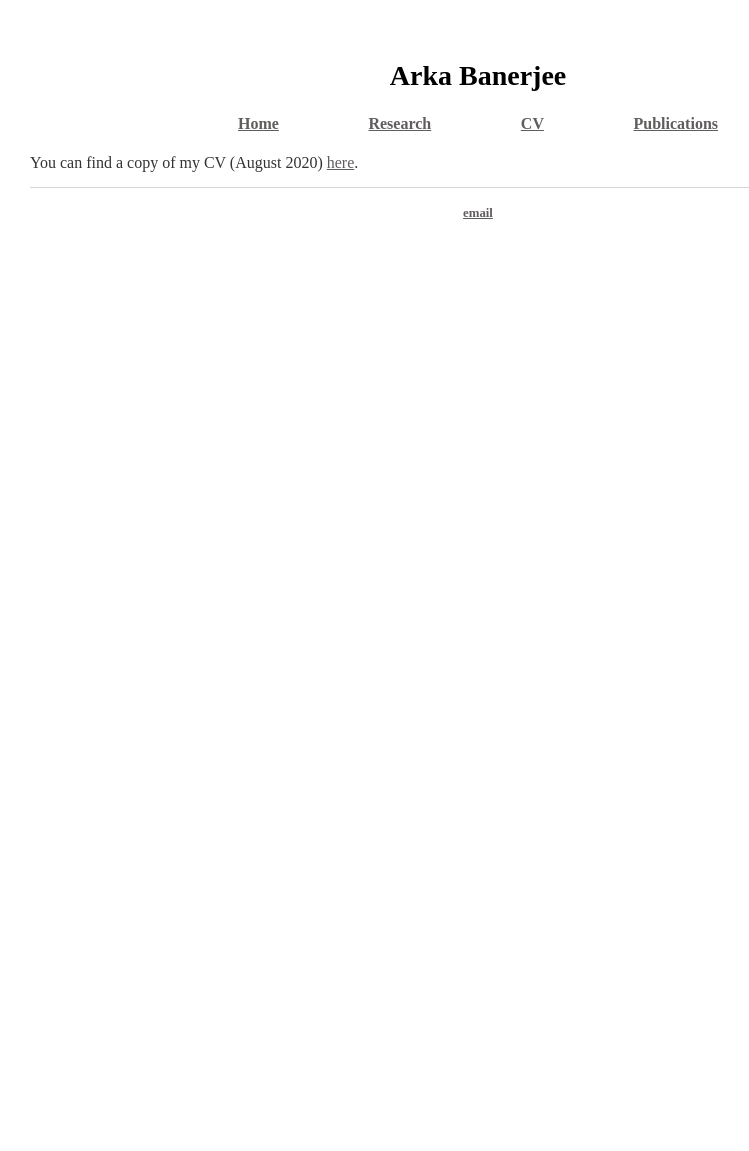
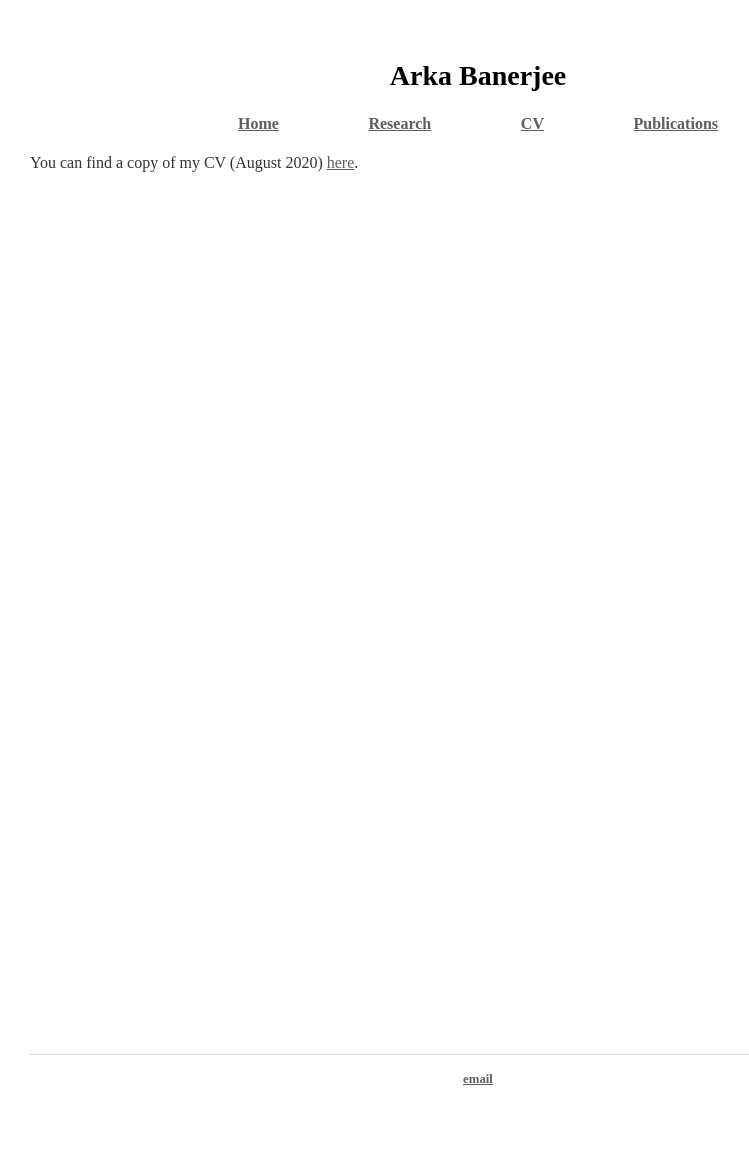
Before and after one commit to arkabanerjee/arkabanerjee.github.io, a Jekyll site: the page built from cv/index.html, in a window 1280 px wide. Shown: the whole page, without its empty margins (162-911 px from the left). Built offline with Jekyll 4.4.1, drawn with Linux system fonts in a browser that asks for light colours; before the commit the page ends 900 px from its top, so only the background shows below that.

Commit message:
Check height

```diff
--- a/css/main.css
+++ b/css/main.css
@@ -69,3 +69,6 @@ color: #000000;
 b{
 color:rgb(95, 173, 103);
 }
+div {
+    height: 100vh;
+}
```
